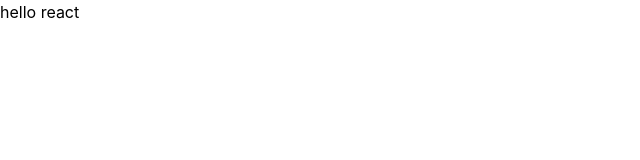
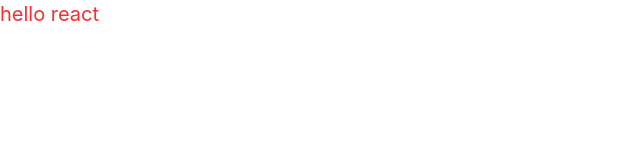
Before and after one commit to ppxb/shadcn-demo, a React (Vite) app: page / in a window 1280 px wide. Shown: the top 160 px of the page, without its empty margins (0-640 px from the left). Built offline with nearby package versions, Linux system fonts and the light colour scheme.

Commit message:
chore: add tailwindcss

```diff
--- a/src/App.tsx
+++ b/src/App.tsx
@@ -1,5 +1,5 @@
 function App() {
-  return <div>hello react</div>
+  return <div className="text-xl text-red-500">hello react</div>
 }
 
 export default App
--- a/src/main.tsx
+++ b/src/main.tsx
@@ -1,10 +1,10 @@
 import { StrictMode } from 'react'
-import { createRoot } from 'react-dom/client'
+import ReactDOM from 'react-dom/client'
 
 import '@/styles/globals.css'
 import App from './App.tsx'
 
-createRoot(document.getElementById('root')!).render(
+ReactDOM.createRoot(document.getElementById('root') as HTMLElement).render(
   <StrictMode>
     <App />
   </StrictMode>
```
